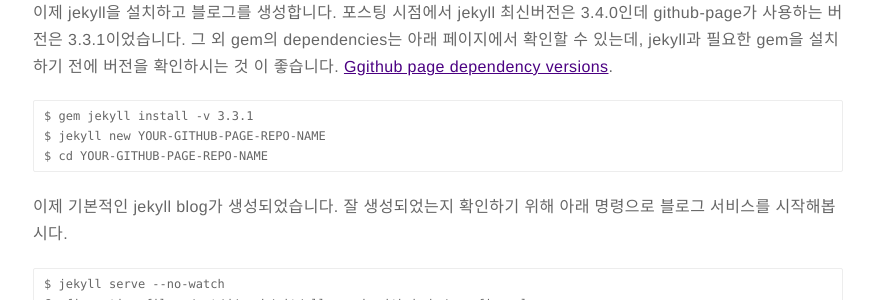
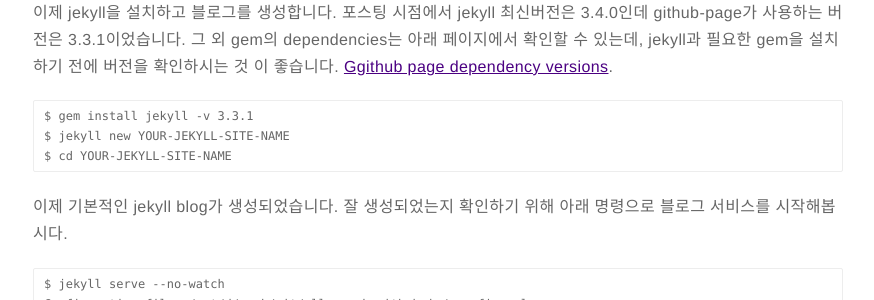
Before and after one commit to alleysark/alleysark.github.io, a Jekyll site: the page built from _posts/2017-02-05-jekyll-on-windows-subsystem.markdown, in a window 1280 px wide and 900 px high, scrolled down 1890 px. Shown: the part 151-451 px from the top of the window, without its empty margins (202-1076 px from the left). Built offline with Jekyll 4.4.1, drawn with Linux system fonts in a browser that asks for light colours; comment, search, counter and statistics services are not loaded.

Commit message:
fix the wrong instruction

```diff
--- a/_posts/2017-02-05-jekyll-on-windows-subsystem.markdown
+++ b/_posts/2017-02-05-jekyll-on-windows-subsystem.markdown
@@ -61,9 +61,9 @@
 ## jekyll 설치 및 블로그 생성
 이제 jekyll을 설치하고 블로그를 생성합니다. 포스팅 시점에서 jekyll 최신버전은 3.4.0인데 github-page가 사용하는 버전은 3.3.1이었습니다. 그 외 gem의 dependencies는 아래 페이지에서 확인할 수 있는데, jekyll과 필요한 gem을 설치하기 전에 버전을 확인하시는 것 이 좋습니다. [Ggithub page dependency versions](https://pages.github.com/versions/).
 
-    $ gem jekyll install -v 3.3.1
-    $ jekyll new YOUR-GITHUB-PAGE-REPO-NAME
-    $ cd YOUR-GITHUB-PAGE-REPO-NAME
+    $ gem install jekyll -v 3.3.1
+    $ jekyll new YOUR-JEKYLL-SITE-NAME
+    $ cd YOUR-JEKYLL-SITE-NAME
 
 이제 기본적인 jekyll blog가 생성되었습니다.
 잘 생성되었는지 확인하기 위해 아래 명령으로 블로그 서비스를 시작해봅시다.
```
